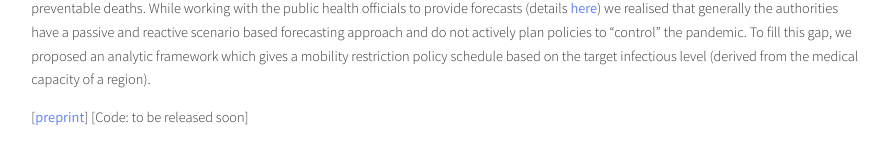
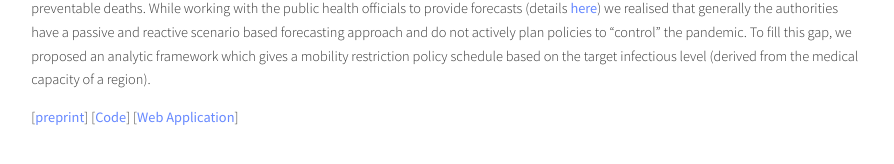
Before and after one commit to harshm121/portfolio-old, a Jekyll site: the page built from Projects/cosir.md, in a window 1280 px wide. Shown: the part 487-651 px from the top of the page, without its empty margins (193-1087 px from the left). Built offline with Jekyll 4.4.1, drawn with Linux system fonts in a browser that asks for light colours; a style sheet for code colours, icons or effects is not loaded.

Commit message:
Update cosir.md

```diff
--- a/Projects/cosir.md
+++ b/Projects/cosir.md
@@ -20,6 +20,4 @@ title: "Controlling an Epidemic"
 
 Controlling an epidemic is has been the holy grail during the COVID-19 pandemic. Heavy mobility restrictions leads to huge economic loss and loss of livelyhood, on the other hand, fewer restrictions increase the burden on health infrastructure of a region and can lead to a lot of preventable deaths. While working with the public health officials to provide forecasts (details [here](https://harshm121.github.io/Projects/covid_forecasting)) we realised that generally the authorities have a passive and reactive scenario based forecasting approach and do not actively plan policies to "control" the pandemic. To fill this gap, we proposed an analytic framework which gives a mobility restriction policy schedule based on the target infectious level (derived from the medical capacity of a region).
 
-
-
-\[[preprint](https://www.medrxiv.org/content/10.1101/2020.11.10.20211995v1)\] [Code: to be released soon]
+\[[preprint](https://www.medrxiv.org/content/10.1101/2020.11.10.20211995v1)\] \[[Code](https://github.com/dsindiavscovid/sir-control/tree/master)\] \[[Web Application](http://cosir.herokuapp.com/)\]
```
